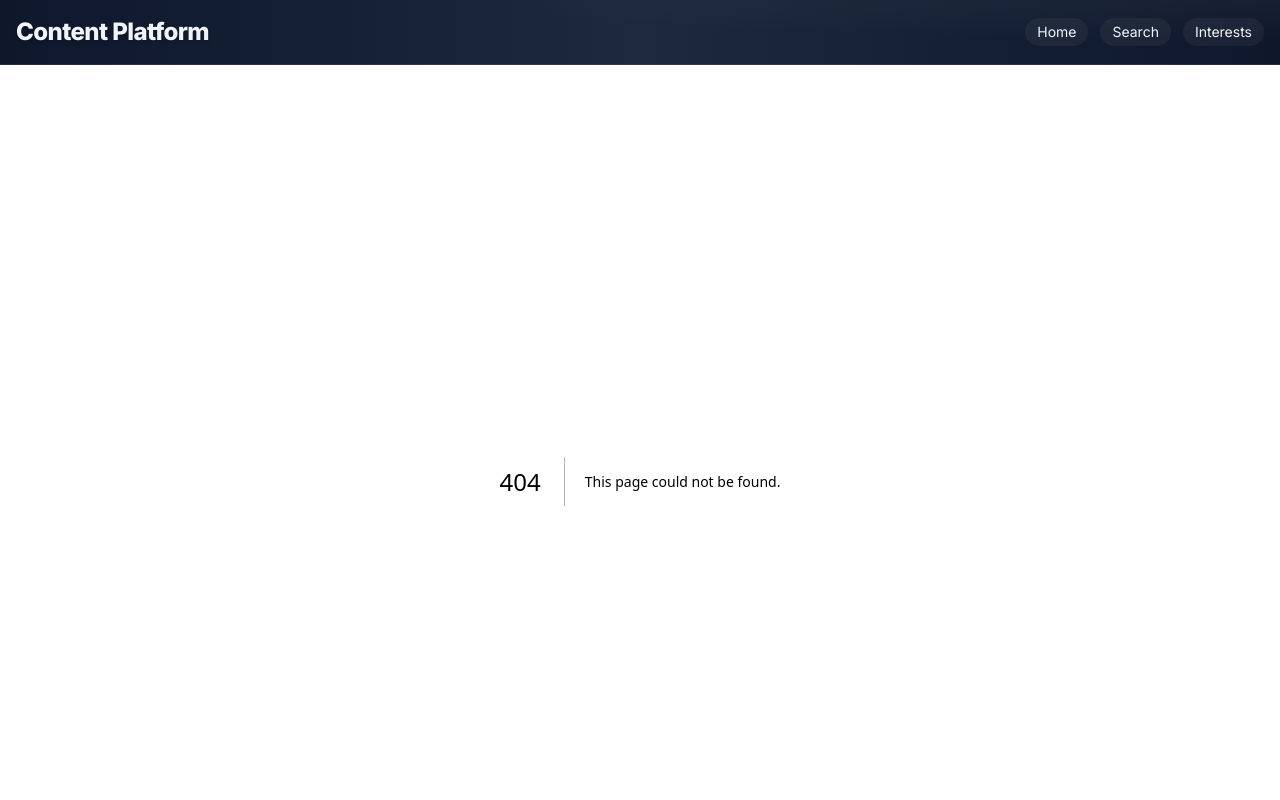
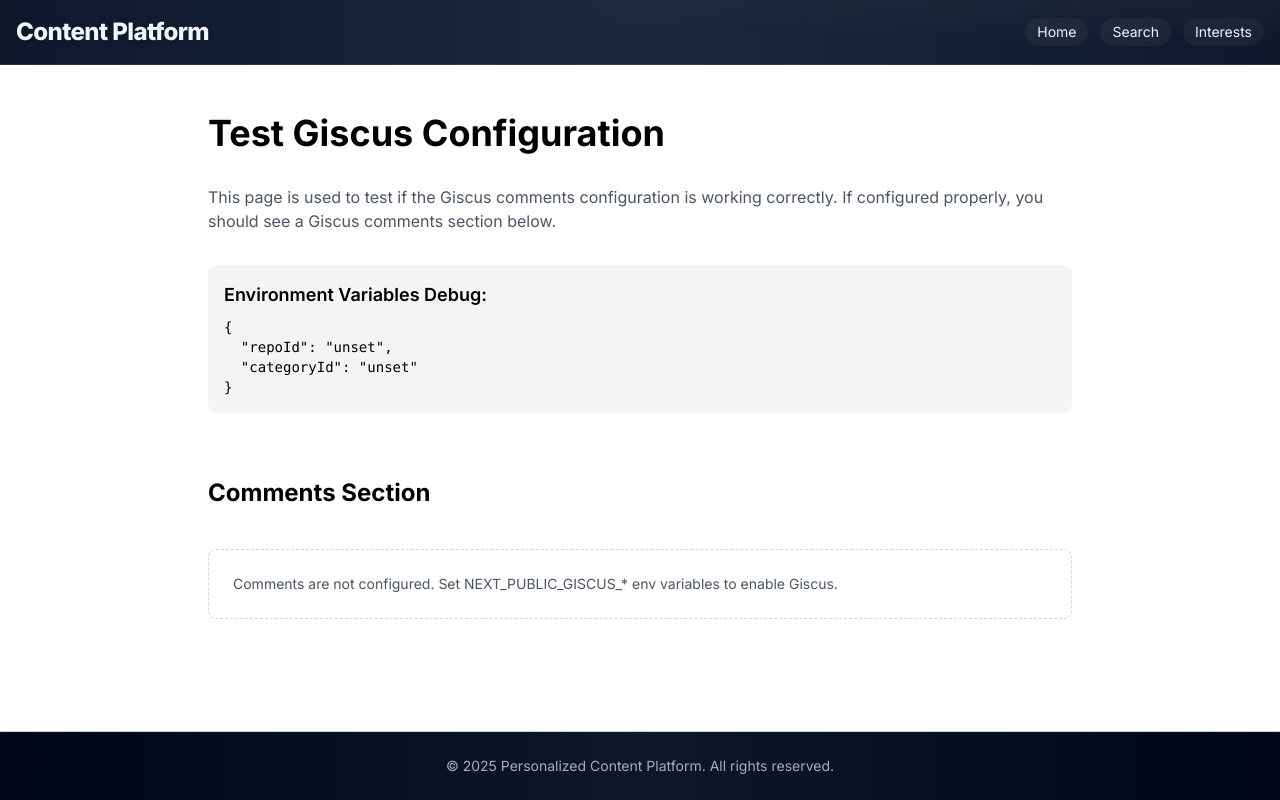
Before and after one commit to adildev-ac/personalized-content-platform, a Next.js app: page /test-giscus in a window 1280 px wide. Before the commit this address had no page. Shown: the top 800 px of the page. Built offline with nearby package versions, Linux system fonts and the light colour scheme; no server answers.

Commit message:
Configure Giscus comments with required environment variables
Co-authored-by: adildev-ac <132558947+adildev-ac@users.noreply.github.com>

```diff
--- /dev/null
+++ b/src/app/test-giscus/page.tsx
@@ -0,0 +1,36 @@
+// Test page to verify Giscus configuration
+import GiscusComments from '@/components/GiscusComments';
+
+export default function TestGiscusPage() {
+  // Debug environment variables on server side
+  const envVars = {
+    repo: process.env.NEXT_PUBLIC_GISCUS_REPO,
+    repoId: process.env.NEXT_PUBLIC_GISCUS_REPO_ID,
+    category: process.env.NEXT_PUBLIC_GISCUS_CATEGORY,
+    categoryId: process.env.NEXT_PUBLIC_GISCUS_CATEGORY_ID,
+    mapping: process.env.NEXT_PUBLIC_GISCUS_MAPPING,
+    theme: process.env.NEXT_PUBLIC_GISCUS_THEME,
+  };
+
+  return (
+    <div className="max-w-4xl mx-auto px-4 py-8">
+      <h1 className="text-4xl font-bold mb-8">Test Giscus Configuration</h1>
+      <p className="mb-8 text-gray-600 dark:text-gray-400">
+        This page is used to test if the Giscus comments configuration is working correctly.
+        If configured properly, you should see a Giscus comments section below.
+      </p>
+
+      <div className="mb-8 p-4 bg-gray-100 dark:bg-gray-800 rounded-lg">
+        <h3 className="text-lg font-semibold mb-2">Environment Variables Debug:</h3>
+        <pre className="text-sm">
+          {JSON.stringify(envVars, null, 2)}
+        </pre>
+      </div>
+
+      <section className="mt-16">
+        <h2 className="text-2xl font-bold mb-4">Comments Section</h2>
+        <GiscusComments />
+      </section>
+    </div>
+  );
+}
```
